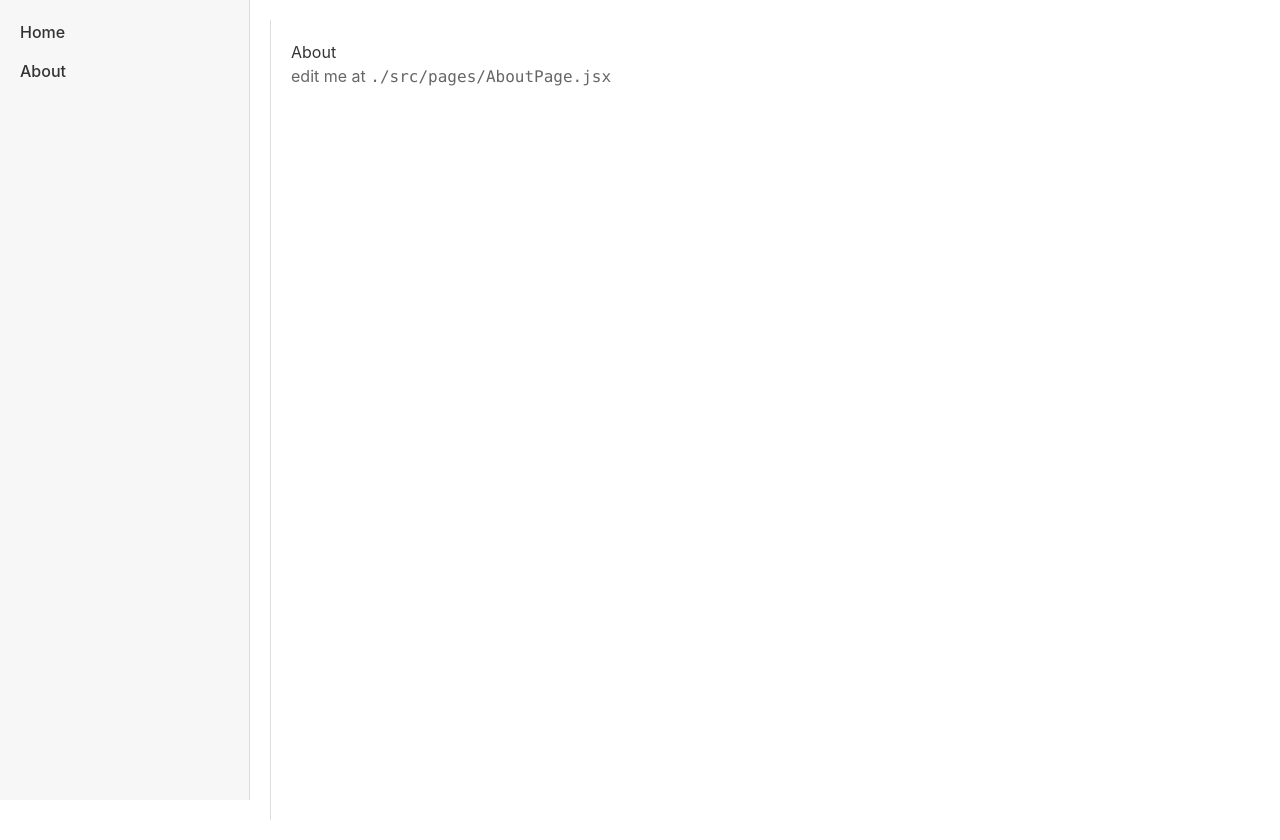
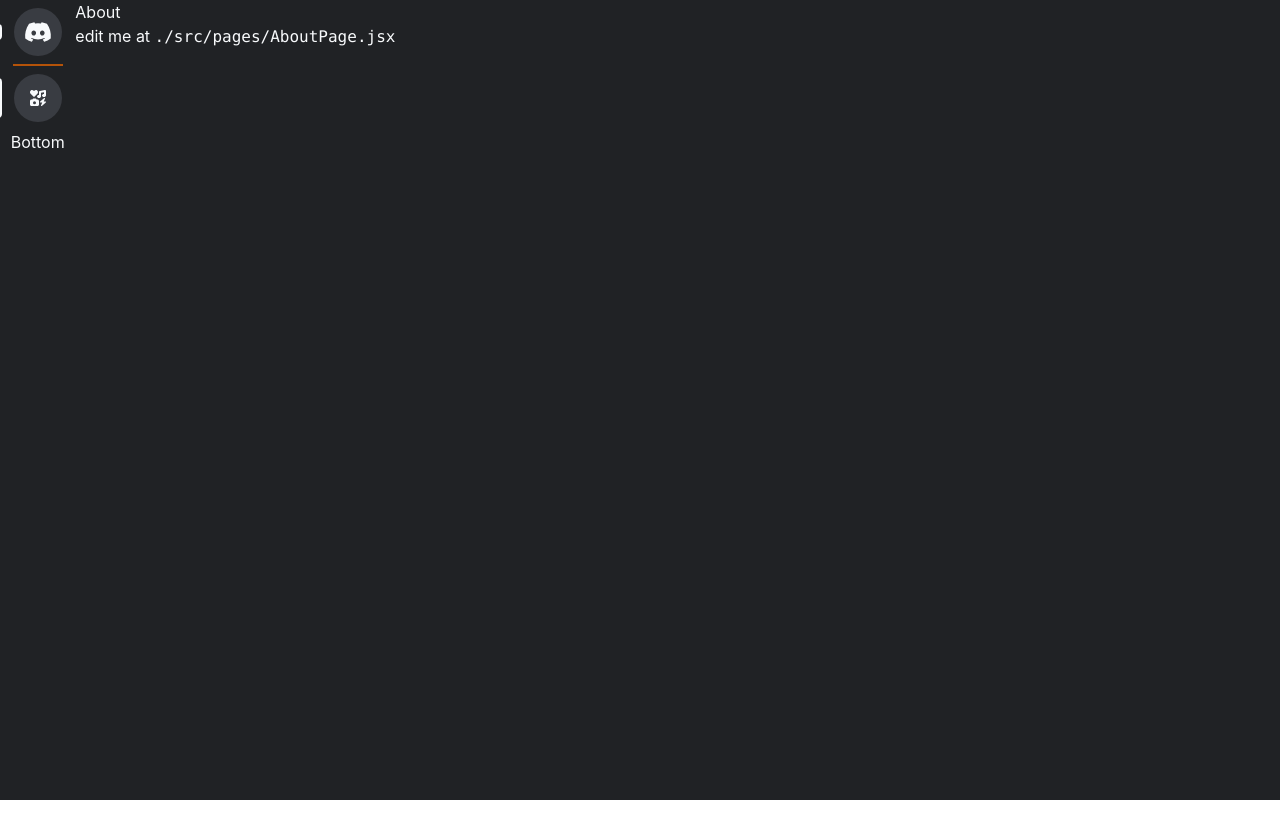
Before and after one commit to lpwanw/personal_project_fe, a React (Create React App) app: page /personal_project_fe/about in a window 1280 px wide. After the commit the page ends 800 px from the top, so only its background shows below. Built offline with nearby package versions, Linux system fonts and the light colour scheme.

Commit message:
Nav Icon

```diff
--- a/package.json
+++ b/package.json
@@ -3,6 +3,10 @@
   "version": "0.1.0",
   "homepage": "https://lpwanw.github.io/personal_project_fe/",
   "dependencies": {
+    "@fortawesome/fontawesome-svg-core": "^6.4.2",
+    "@fortawesome/free-brands-svg-icons": "^6.4.2",
+    "@fortawesome/free-solid-svg-icons": "^6.4.2",
+    "@fortawesome/react-fontawesome": "^0.2.0",
     "@testing-library/jest-dom": "^5.17.0",
     "@testing-library/react": "^13.4.0",
     "@testing-library/user-event": "^13.5.0",
--- a/src/App.css
+++ b/src/App.css
@@ -36,3 +36,14 @@
     transform: rotate(360deg);
   }
 }
+
+.span-with-arrow::before {
+  content: '';
+  position: absolute;
+  left: -5px; /* Arrow width */
+  top: 50%;
+  transform: translateY(-50%);
+  border-style: solid;
+  border-width: 5px 8px 5px 0;
+  border-color: transparent rgb(107 114 128) transparent transparent; /* #1f2937 is gray-800 in Tailwind */
+}
--- a/src/App.js
+++ b/src/App.js
@@ -1,7 +1,12 @@
 import React from "react";
 import './App.css';
 import {BrowserRouter} from 'react-router-dom';
-import RootRoutes from './routes/root'
+import RootRoutes from './routes/root';
+import { library } from '@fortawesome/fontawesome-svg-core';
+import { fas } from '@fortawesome/free-solid-svg-icons'
+import { fab } from '@fortawesome/free-brands-svg-icons';
+
+library.add(fab, fas);
 
 function App() {
   return (
--- a/src/pages/RootPage.css
+++ /dev/null
@@ -1,38 +0,0 @@
-/* Styles for the RootPage component */
-.root-page {
-  margin-left: 250px; /* Account for the width of the sidebar */
-  padding: 20px; /* Padding around the content */
-  background-color: #fff; /* White background for content */
-  min-height: 100vh; /* Ensure it covers the viewport height */
-}
-
-/* You can customize headers, paragraphs or other elements inside root page */
-.root-page h1,
-.root-page h2,
-.root-page h3 {
-  color: #333; /* Dark headers */
-}
-
-.root-page p {
-  color: #666; /* Slightly lighter text for paragraphs */
-  line-height: 1.6; /* Spacing between lines for readability */
-}
-
-.content {
-  padding: 20px; /* Padding around the content */
-  background-color: #fff; /* White background for content */
-  border-left: 1px solid #ddd; /* Left border to visually separate content from the sidebar */
-  min-height: 100vh; /* Ensure it covers the viewport height */
-}
-
-.content h1,
-.content h2,
-.content h3 {
-  color: #333; /* Dark headers */
-  margin-top: 0; /* Remove top margin for a cleaner look */
-}
-
-.content p {
-  color: #666; /* Slightly lighter text for paragraphs */
-  line-height: 1.6; /* Spacing between lines for readability */
-}
--- a/src/pages/RootPage.jsx
+++ b/src/pages/RootPage.jsx
@@ -1,12 +1,12 @@
+import React from 'react';
 import { Outlet } from "react-router-dom";
 import Sidebar from "./root/sidebar";
-import "./RootPage.css"
 
 export default function RootPage() {
   return(
-    <div className="root-page">
+    <div className="flex bg-gray-950 text-slate-50">
       <Sidebar />
-      <div className="content">
+      <div className="container">
         <Outlet />
       </div>
     </div>
--- a/src/pages/root/AboutPage.jsx
+++ b/src/pages/root/AboutPage.jsx
@@ -1,3 +1,5 @@
+import React from 'react';
+
 export default function AboutPage() {
   return(
     <>
--- a/src/pages/root/HomePage.jsx
+++ b/src/pages/root/HomePage.jsx
@@ -1,3 +1,5 @@
+import React from 'react';
+
 export default function HomePage() {
   return(
     <>
--- a/src/pages/root/sidebar.css
+++ /dev/null
@@ -1,25 +0,0 @@
-/* Styles for the Sidebar component */
-.sidebar {
-  width: 250px;  /* Width of the sidebar */
-  height: 100vh; /* Full viewport height */
-  background-color: #f7f7f7; /* Light gray background */
-  border-right: 1px solid #ddd; /* Right border */
-  padding: 20px; /* Padding around the sidebar content */
-  position: fixed; /* Fixed position to stay in place when scrolling */
-  top: 0; /* Positioning from the top */
-  left: 0; /* Positioning from the left */
-  overflow-y: auto; /* Allow vertical scrolling if content overflows */
-}
-
-.sidebar a {
-  display: block; /* Display links as blocks for easier clicking */
-  margin-bottom: 15px; /* Space between links */
-  text-decoration: none; /* No underline */
-  color: #333; /* Dark text color */
-  font-weight: 500; /* Semi-bold font */
-}
-
-.sidebar a:hover,
-.sidebar a.active {
-  color: #007bff; /* Highlight color when hovering or active */
-}
--- a/src/pages/root/sidebar.js
+++ b/src/pages/root/sidebar.js
@@ -1,19 +1,55 @@
 import React from 'react';
-import { Link } from 'react-router-dom';
-import './sidebar.css'
+import { Link, useMatch } from 'react-router-dom';
+import {FontAwesomeIcon} from "@fortawesome/react-fontawesome";
+
+
+function Item({ path, text, children}) {
+  const match = useMatch(path);
+
+  return <div className="w-12 h-12 m-2 rounded-full flex justify-center items-center bg-gray-725
+                         hover:rounded-xl hover:bg-gray-500 hover:text-slate-50
+                         transition-all transform
+                         relative group">
+    <Link to={path} className="w-full h-full flex justify-center items-center">
+      {children ? children : <FontAwesomeIcon icon="fa-solid fa-icons" />}
+    </Link>
+
+    <span className="absolute hidden left-full ml-2 bg-gray-500 px-2 rounded span-with-arrow scale-0
+                     group-hover:block group-hover:scale-100
+                     transition-all transform
+                    "
+    >
+      {text}
+    </span>
+
+
+    <span className={`absolute w-2 ${match ? "h-10" : "h-4"} bg-slate-50 rounded -translate-x-10 transition-all transform`}>
+
+    </span>
+  </div>
+}
 
 const Sidebar = () => {
   return (
-    <div className="sidebar">
-      <ul>
+    <nav className="h-screen w-20">
+      <div className="flex flex-col justify-center items-center">
+        <Item path="/" text="Home">
+          <FontAwesomeIcon icon={["fab", "discord"]} className="w-7 h-7"/>
+        </Item>
+
+        <span className="block w-2/3 h-0.5 bg-amber-700"></span>
+      </div>
+
+      <ul className="flex flex-col justify-center items-center">
         <li>
-          <Link to="/">Home</Link>
-        </li>
-        <li>
-          <Link to="/about">About</Link>
+          <Item path="/about" text="About" />
         </li>
       </ul>
-    </div>
+
+      <div className="flex flex-col justify-center items-center">
+        Bottom
+      </div>
+    </nav>
   );
 }
 
--- a/tailwind.config.js
+++ b/tailwind.config.js
@@ -4,7 +4,18 @@ module.exports = {
     "./src/**/*.{js,jsx,ts,tsx}",
   ],
   theme: {
-    extend: {},
+    extend: {
+      colors: {
+        'gray-725': '#393c42',
+        'gray-775': '#36393f',
+        'gray-875': '#2f3136',
+        'gray-925': '#292b2f',
+        'gray-950': '#202225',
+      },
+      fontSize: {
+        'xxs': '0.5rem',
+      },
+    },
   },
   plugins: [],
 }
```
Also changed, not shown: 1 other file (tests, documents, lock files or other folders).
